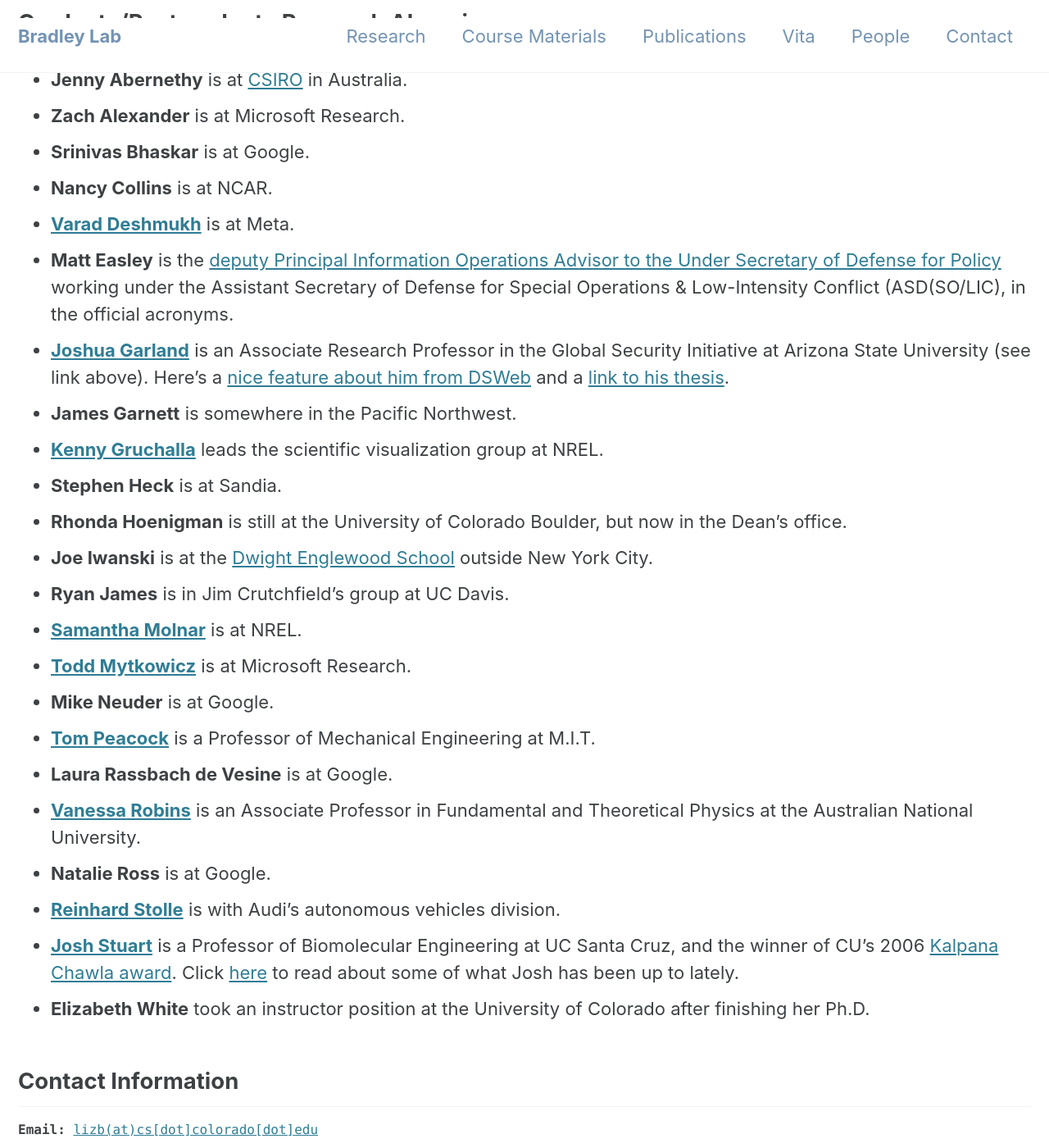
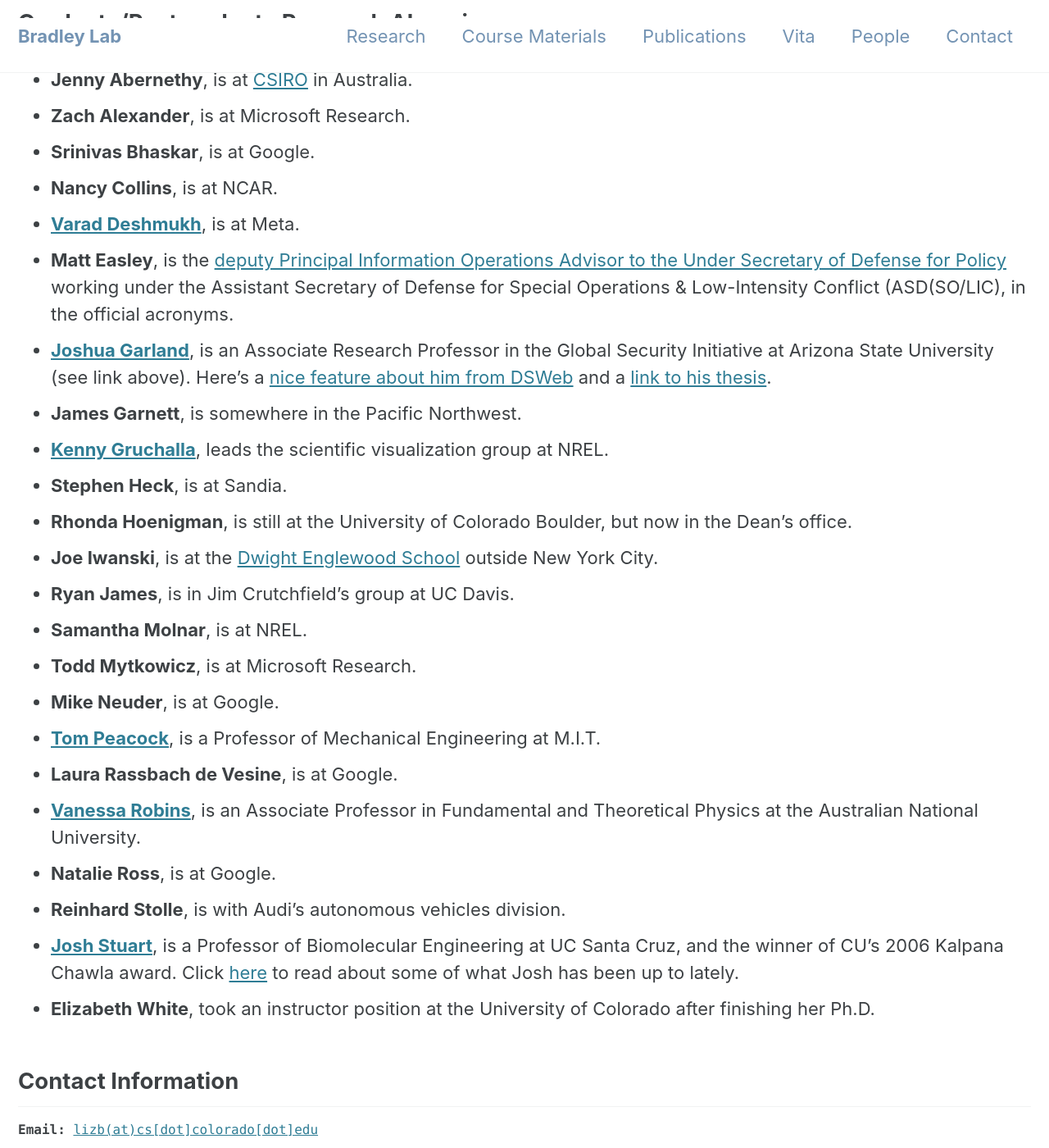
Before and after one commit to ashwinumadi/Bradley-Lab, a Jekyll site: the page built from _pages/index.md, in a window 1280 px wide and 1400 px high, scrolled down 1897 px. Shown: the whole window at 82% size. Built offline with Jekyll 4.4.1, drawn with Linux system fonts in a browser that asks for light colours; cached includes are drawn as plain includes; the list of posts is cut into pages by our own code; part of the change alters nothing that is shown; some of the changed text lies outside the part shown.

Commit message:
Pushing Ruby Scripts outputs

```diff
--- a/_pages/other_affiliations.md
+++ b/_pages/other_affiliations.md
@@ -2,7 +2,7 @@
 Other Affiliations
 </h3>
 
-- The <a href='http://amath.colorado.edu/'><b>Department of Applied Mathematics</b></a>
+- The <a href='http://amath.colorado.edu/'><b>Department of Applied Mathematics (faculty affiliate)</b></a>
 - The <a href='http://www.santafe.edu'><b>Santa Fe Institute (member of the external faculty & the Science Board)</b></a>
 - The <a href='http://biofrontiers.colorado.edu/'><b>Colorado Biofrontiers Institute (member of the Council)</b></a>
-- The <a href='http://www.cra.org/ccc/index.php'><b>Computing Research Association's Computing Community Consortium</b></a> <a href="https://cra.org/crn/2018/08/the-ccc-welcomes-new-leadership-and-council-members/?utm_source=Computing+Research+News&utm_campaign=b1d95448d8-2017_CRN_COPY_01&utm_medium=email&utm_term=0_26c4052606-b1d95448d8-82612801">chair <b>emerita</b></a>
+- The <a href='http://www.cra.org/ccc/index.php'><b>Computing Research Association's Computing Community Consortium</b></a> <a href="https://cra.org/crn/2018/08/the-ccc-welcomes-new-leadership-and-council-members/?utm_source=Computing+Research+News&utm_campaign=b1d95448d8-2017_CRN_COPY_01&utm_medium=email&utm_term=0_26c4052606-b1d95448d8-82612801">(chair <b>emerita</b>)</a>
--- a/_pages/people.md
+++ b/_pages/people.md
@@ -2,37 +2,37 @@
 <h2> Current Research Collaborators</h2>
 </div>
 
-- [**Morgan Byers**](https://mbyers31.github.io) PhD student, Computer Science.
-- [**Lily Cothren**](https://lilycothren.netlify.app) PhD student, Electrical and Computer Engineering.
-- [**Varad Deshmukh**](http://vrd1243.github.io) Meta.
-- [**Joshua Garland**](https://news.asu.edu/20220207-university-news-researcher-joins-asu-battle-disinformation) Associate Research Professor, Arizona State University (more on Joshua in the "Alumni" section below).
-- [**Golnar Gharooni Fard**](http://ggfard.com) PhD student, Computer Science (in collaboration with Orit Peleg).
-- [**Jim Meiss**](http://amath.colorado.edu/faculty/jdm/) Professor, Applied Mathematics.
-- [**Corey Murphey**](https://clmurphey.github.io/) PhD student, Computer Science (in collaboration with Jed Brown and Allison Hilger).
-- [**Orit Peleg**](https://www.colorado.edu/biofrontiers/orit-peleg) Assistant Professor, Computer Science.
+- [**Morgan Byers**](https://mbyers31.github.io), PhD student, Computer Science.
+- [**Lily Cothren**](https://lilycothren.netlify.app), PhD student, Electrical and Computer Engineering.
+- [**Varad Deshmukh**](http://vrd1243.github.io), Meta.
+- [**Joshua Garland**](https://news.asu.edu/20220207-university-news-researcher-joins-asu-battle-disinformation), Associate Research Professor, Arizona State University (more on Joshua in the "Alumni" section below).
+- [**Golnar Gharooni Fard**](http://ggfard.com), PhD student, Computer Science (in collaboration with Orit Peleg).
+- [**Jim Meiss**](http://amath.colorado.edu/faculty/jdm/), Professor, Applied Mathematics.
+- [**Corey Murphey**](https://clmurphey.github.io/), PhD student, Computer Science (in collaboration with Jed Brown and Allison Hilger).
+- [**Orit Peleg**](https://www.colorado.edu/biofrontiers/orit-peleg), Assistant Professor, Computer Science.
 
 <h2> Graduate/Postgraduate Research Alumni </h2>
 
-- **Jenny Abernethy** is at [CSIRO](http://www.csiro.au/) in Australia.
-- **Zach Alexander** is at Microsoft Research.
-- **Srinivas Bhaskar** is at Google.
-- **Nancy Collins** is at NCAR.
-- [**Varad Deshmukh**](http://vrd1243.github.io) is at Meta.
-- **Matt Easley** is the [deputy Principal Information Operations Advisor to the Under Secretary of Defense for Policy](https://www.defense.gov/About/Biographies/Biography/Article/2950348/major-general-matthew-p-easley/) working under the Assistant Secretary of Defense for Special Operations & Low-Intensity Conflict (ASD(SO/LIC), in the official acronyms.
-- [**Joshua Garland**](https://news.asu.edu/20220207-university-news-researcher-joins-asu-battle-disinformation) is an Associate Research Professor in the Global Security Initiative at Arizona State University (see link above). Here's a [nice feature about him from DSWeb](https://dsweb.siam.org/Students/StudentFeature/TabId/798/ArtMID/1990/ArticleID/1693/Student-Feature-Joshua-Garland.aspx) and a [link to his thesis](https://arxiv.org/abs/1805.07360).
-- **James Garnett** is somewhere in the Pacific Northwest.
-- [**Kenny Gruchalla**](http://kenny.gruchalla.org) leads the scientific visualization group at NREL.
-- **Stephen Heck** is at Sandia.
-- **Rhonda Hoenigman** is still at the University of Colorado Boulder, but now in the Dean's office.
-- **Joe Iwanski** is at the [Dwight Englewood School](http://www.d-e.org) outside New York City.
-- **Ryan James** is in Jim Crutchfield's group at UC Davis.
-- [**Samantha Molnar**](https://samanthamolnar.github.io/) is at NREL.
-- [**Todd Mytkowicz**](http://research.microsoft.com/en-us/people/toddm/) is at Microsoft Research.
-- **Mike Neuder** is at Google.
-- [**Tom Peacock**](http://web.mit.edu/peacocklab/) is a Professor of Mechanical Engineering at M.I.T.
-- **Laura Rassbach de Vesine** is at Google.
-- [**Vanessa Robins**](http://people.physics.anu.edu.au/~vbr110/index.php) is an Associate Professor in Fundamental and Theoretical Physics at the Australian National University.
-- **Natalie Ross** is at Google.
-- [**Reinhard Stolle**](http://www.ksl.stanford.edu/~stolle/) is with Audi's autonomous vehicles division.
-- [**Josh Stuart**](https://sysbiowiki.soe.ucsc.edu) is a Professor of Biomolecular Engineering at UC Santa Cruz, and the winner of CU's 2006 [Kalpana Chawla award](http://engineering.colorado.edu/overview/Profiles/alumni-stuart.htm). Click [here](http://news.ucsc.edu/2011/06/ovarian-cancer-analysis.html) to read about some of what Josh has been up to lately.
-- **Elizabeth White** took an instructor position at the University of Colorado after finishing her Ph.D.
+- **Jenny Abernethy**, is at [CSIRO](http://www.csiro.au/) in Australia.
+- **Zach Alexander**, is at Microsoft Research.
+- **Srinivas Bhaskar**, is at Google.
+- **Nancy Collins**, is at NCAR.
+- [**Varad Deshmukh**](http://vrd1243.github.io), is at Meta.
+- **Matt Easley**, is the [deputy Principal Information Operations Advisor to the Under Secretary of Defense for Policy](https://www.defense.gov/About/Biographies/Biography/Article/2950348/major-general-matthew-p-easley/) working under the Assistant Secretary of Defense for Special Operations & Low-Intensity Conflict (ASD(SO/LIC), in the official acronyms.
+- [**Joshua Garland**](https://news.asu.edu/20220207-university-news-researcher-joins-asu-battle-disinformation), is an Associate Research Professor in the Global Security Initiative at Arizona State University (see link above). Here's a [nice feature about him from DSWeb](https://dsweb.siam.org/Students/StudentFeature/TabId/798/ArtMID/1990/ArticleID/1693/Student-Feature-Joshua-Garland.aspx) and a [link to his thesis](https://arxiv.org/abs/1805.07360).
+- **James Garnett**, is somewhere in the Pacific Northwest.
+- [**Kenny Gruchalla**](http://kenny.gruchalla.org), leads the scientific visualization group at NREL.
+- **Stephen Heck**, is at Sandia.
+- **Rhonda Hoenigman**, is still at the University of Colorado Boulder, but now in the Dean's office.
+- **Joe Iwanski**, is at the [Dwight Englewood School](http://www.d-e.org) outside New York City.
+- **Ryan James**, is in Jim Crutchfield's group at UC Davis.
+- **Samantha Molnar**, is at NREL.
+- **Todd Mytkowicz**, is at Microsoft Research.
+- **Mike Neuder**, is at Google.
+- [**Tom Peacock**](http://web.mit.edu/peacocklab/), is a Professor of Mechanical Engineering at M.I.T.
+- **Laura Rassbach de Vesine**, is at Google.
+- [**Vanessa Robins**](http://people.physics.anu.edu.au/~vbr110/index.php), is an Associate Professor in Fundamental and Theoretical Physics at the Australian National University.
+- **Natalie Ross**, is at Google.
+- **Reinhard Stolle**, is with Audi's autonomous vehicles division.
+- [**Josh Stuart**](https://sysbiowiki.soe.ucsc.edu), is a Professor of Biomolecular Engineering at UC Santa Cruz, and the winner of CU's 2006 Kalpana Chawla award. Click [here](http://news.ucsc.edu/2011/06/ovarian-cancer-analysis.html) to read about some of what Josh has been up to lately.
+- **Elizabeth White**, took an instructor position at the University of Colorado after finishing her Ph.D.
```
